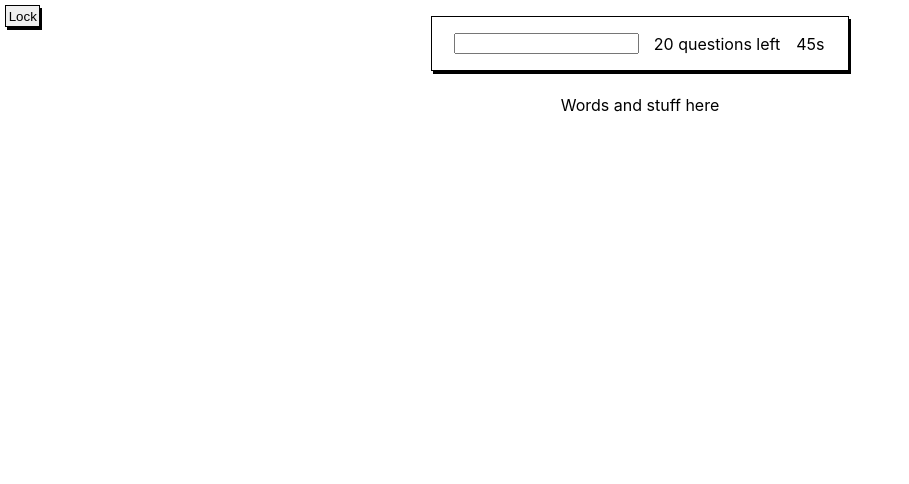
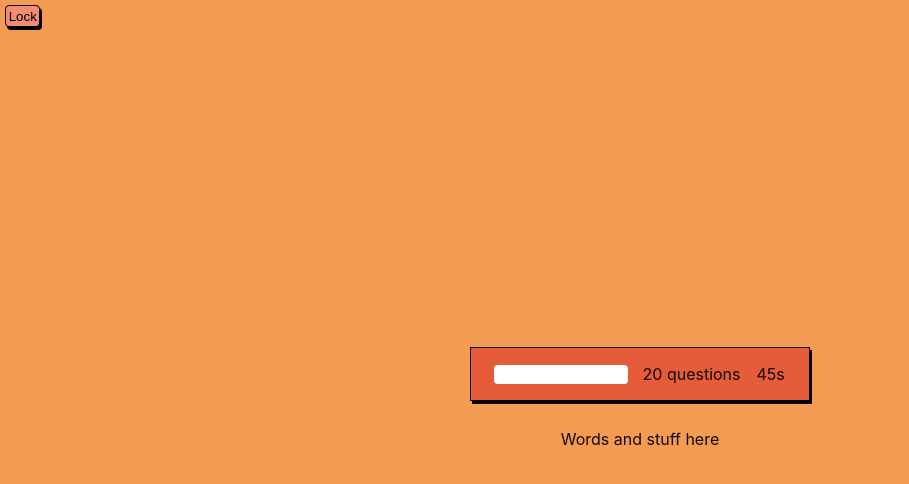
Before and after one commit to socratesclubvitc/qtimer, a React (Create React App) app: page / in a window 1280 px wide. Shown: the top 484 px of the page, without its empty margins (0-909 px from the left). Built offline with nearby package versions, Linux system fonts and the light colour scheme.

Commit message:
color palette change

```diff
--- a/src/App.css
+++ b/src/App.css
@@ -1,13 +1,30 @@
+:root {
+  --xiketic: #17111C;
+  --orange-soda: #E45C3A;
+  --sandy-brown: #F39B53;
+  --orange: #FB8500;
+  --smoky-black: #130A04;
+  --orange-foam: #F38C72;
+}
+
+body, html {
+  height: 100%;
+  background-color: var(--sandy-brown);
+  color: #130A04;
+}
+
 .card {
   padding: 1em;
   border: 1px solid black;
   box-shadow: 2px 3px 0px black;
-  margin: 0em 0em 0.5em;
+  margin: 0.75em 0em 0.75em;
 
   display: flex;
   flex-direction: row;
   justify-content: flex-end;
   align-items: center;
+
+  background-color: var(--orange-soda);
 }
 
 .card > * {
@@ -16,7 +33,10 @@
 
 .button {
   border: 1px solid black;
+  border-radius: 0.25rem;
   box-shadow: 2px 3px 0px black;
+
+  background-color: var(--orange-foam);
 
   padding: 0.2em;
   text-align: center;
@@ -53,12 +73,15 @@ main {
   justify-content: space-around;
   align-items: stretch;
 
-  margin: 1em;
+  height: 100%;
 }
 
 section {
   display: flex;
   flex-direction: column;
+  justify-content: center;
+
+  margin: 1em;
 }
 
 button#lock {
@@ -66,3 +89,9 @@ button#lock {
   top: 5px;
   left: 5px;
 }
+
+input[type="text"] {
+  border: 1px solid transparent;
+  border-radius: .25rem;
+  width: 8rem;
+}
--- a/src/App.js
+++ b/src/App.js
@@ -182,7 +182,7 @@ class App extends Component {
                                     value={this.state.teams[index].teamName}
                                     onChange={this.handleTeamNameChange(index)}
                                 />
-                                <span>{team.qLeft} questions left</span>
+                                <span>{team.qLeft} questions</span>
                                 <span>{team.timeLeft + "s"}</span>
                             </Card>
                         ), <p key="n" style={{ textAlign: "center" }}>Words and stuff here</p>]
```
